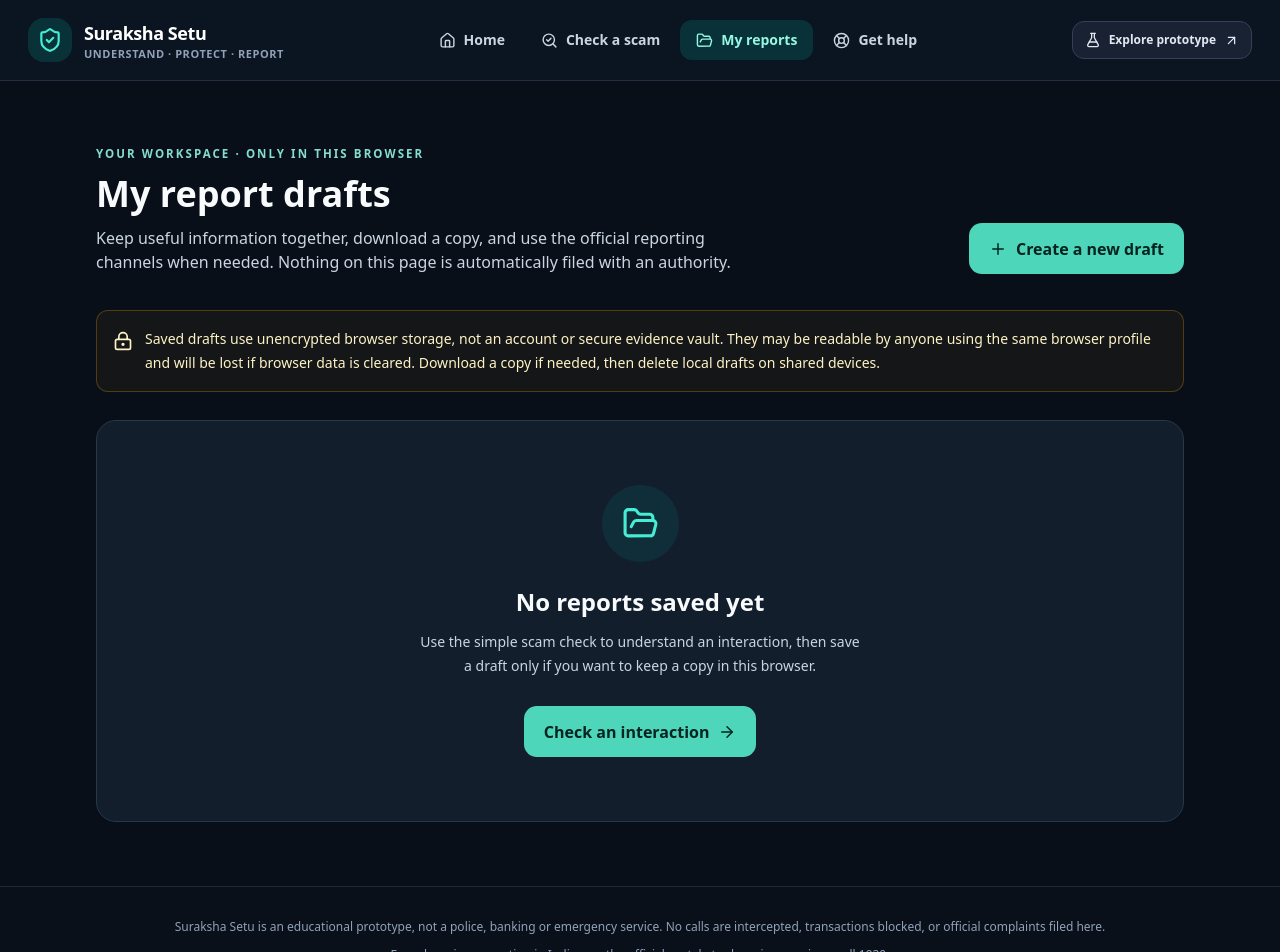
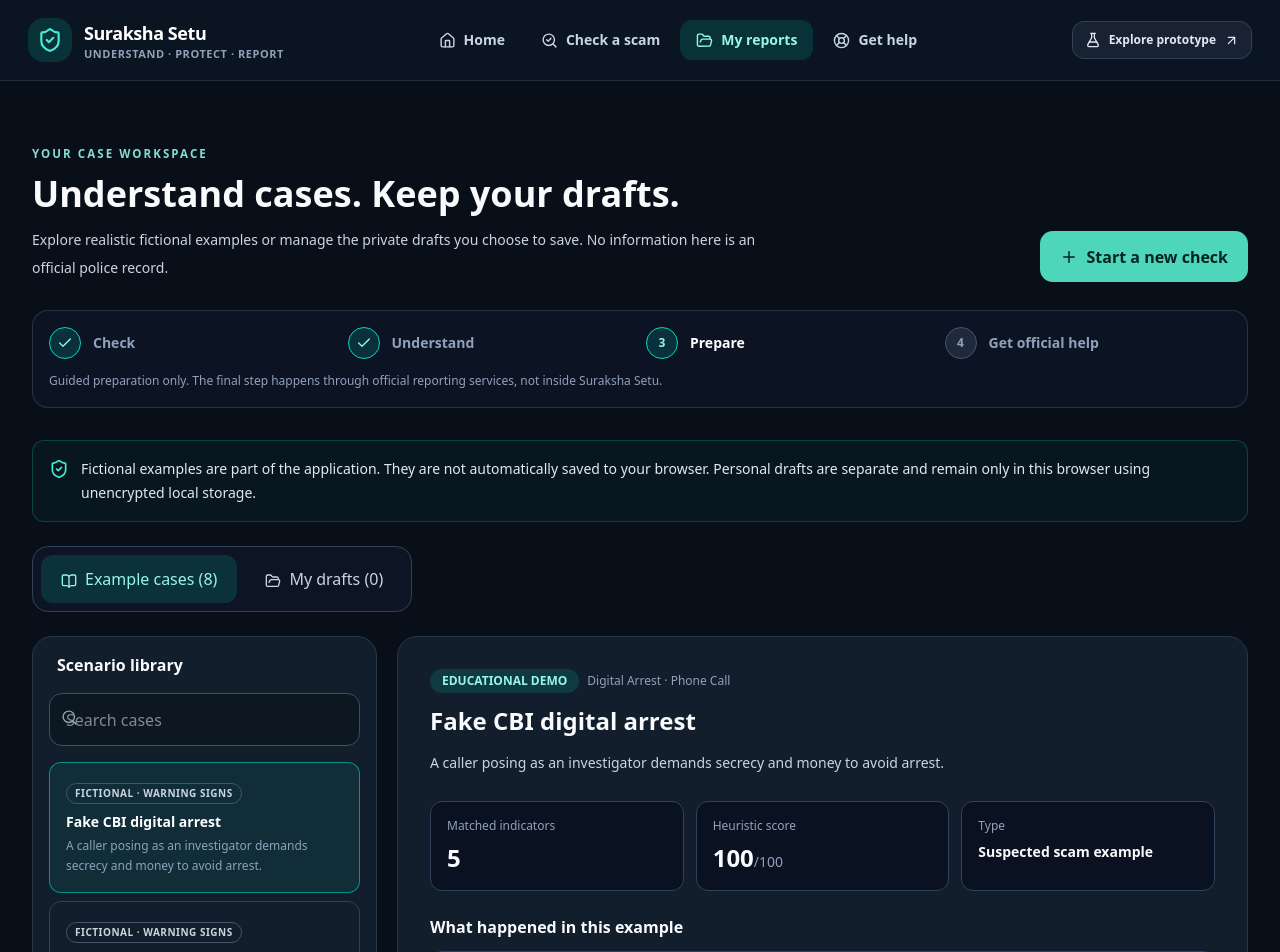
Before and after one commit to aadi-harale/suraksha_setu, a Next.js app in the folder frontend/: page /reports in a window 1280 px wide. Shown: the top 952 px of the page. Built offline with nearby package versions, Linux system fonts and the light colour scheme.

Commit message:
feat: seed case library and implement unified personal case preparation workflow

```diff
--- a/frontend/src/app/reports/page.tsx
+++ b/frontend/src/app/reports/page.tsx
@@ -1,32 +1,118 @@
 'use client';
-import { useEffect, useState } from 'react';
+import { useEffect, useMemo, useState } from 'react';
 import Link from 'next/link';
-import { FolderOpen, FileText, Download, Trash2, ArrowRight, LockKeyhole, ShieldCheck, Plus, AlertTriangle, Search } from 'lucide-react';
-import { clearReports, deleteReport, downloadReport, readReports, type LocalReport } from '@/lib/local-reports';
+import { ArrowRight, BadgeCheck, BookOpen, Check, CircleAlert, ClipboardCheck, Download, ExternalLink, FileText, FolderOpen, LockKeyhole, Plus, Search, ShieldCheck, Trash2 } from 'lucide-react';
+import JourneySteps from '@/components/shared/JourneySteps';
+import { DEMO_CASES, type DemoCase } from '@/lib/demo-cases';
+import { TraceEngine } from '@/lib/trace-engine';
+import { clearReports, deleteReport, downloadReport, markReportStep, readReports, type LocalReport, type CaseMilestone } from '@/lib/local-reports';
+
+type Tab='examples'|'personal';
+function exampleIndicators(s:DemoCase){
+ const engine=new TraceEngine();
+ engine.addEvidence({id:'example',caseId:s.id,text:s.transcript,sourceLabel:'Fictional learning example',recordedAt:'2026-10-01T00:00:00Z'});
+ const assessment=engine.assess(s.id);
+ return {score:assessment.score,stage:assessment.stage,indicators:[...new Set(assessment.signals.map(x=>x.kind))]};
+}
 export default function ReportsPage(){
- const [reports,setReports]=useState<LocalReport[]>([]),[loaded,setLoaded]=useState(false),[query,setQuery]=useState(''),[selected,setSelected]=useState<string|null>(null),[message,setMessage]=useState('');
- useEffect(()=>{setReports(readReports());setLoaded(true);},[]);
- const current=reports.find(x=>x.id===selected)||null;
- const filtered=reports.filter(x=>(x.title+' '+x.channel+' '+x.stage).toLowerCase().includes(query.toLowerCase()));
- function remove(id:string){if(!window.confirm('Delete this local draft from this browser? This cannot be undone.'))return;try{deleteReport(id);setReports(readReports());setSelected(null);setMessage('Local draft deleted.');}catch{setMessage('Could not delete the local draft.');}}
- function clear(){if(!window.confirm('Delete ALL local report drafts from this browser?'))return;try{clearReports();setReports([]);setSelected(null);setMessage('All locally saved drafts cleared.');}catch{setMessage('Could not clear local storage.');}}
- return <div className="mx-auto max-w-6xl px-5 py-10 md:px-8 md:py-16">
-  <header className="mb-9 flex flex-col justify-between gap-5 md:flex-row md:items-end"><div><p className="product-kicker">Your workspace · only in this browser</p><h1 className="mt-3 text-3xl font-extrabold md:text-4xl">My report drafts</h1><p className="mt-3 max-w-2xl text-slate-300">Keep useful information together, download a copy, and use the official reporting channels when needed. Nothing on this page is automatically filed with an authority.</p></div><Link className="product-btn product-btn-primary shrink-0" href="/check"><Plus size={18}/>Create a new draft</Link></header>
-  <div className="mb-7 flex items-start gap-3 rounded-xl border border-amber-400/25 bg-amber-500/5 p-4 text-sm leading-6 text-amber-100"><LockKeyhole size={20} className="mt-1 shrink-0"/>Saved drafts use unencrypted browser storage, not an account or secure evidence vault. They may be readable by anyone using the same browser profile and will be lost if browser data is cleared. Download a copy if needed, then delete local drafts on shared devices.</div>
-  {message&&<p role="status" className="mb-5 rounded-lg border border-slate-700 p-3 text-sm">{message}</p>}
-  {!loaded?<p className="text-slate-400">Loading local drafts…</p>:reports.length===0?<section className="product-panel flex flex-col items-center px-6 py-16 text-center"><span className="rounded-full bg-teal-500/10 p-5 text-teal-300"><FolderOpen size={37}/></span><h2 className="mt-6 text-2xl font-bold">No reports saved yet</h2><p className="mt-3 max-w-md text-sm leading-6 text-slate-300">Use the simple scam check to understand an interaction, then save a draft only if you want to keep a copy in this browser.</p><Link href="/check" className="product-btn product-btn-primary mt-7">Check an interaction<ArrowRight size={18}/></Link></section>:<div className="grid gap-5 lg:grid-cols-[minmax(0,360px)_minmax(0,1fr)]">
-   <section className="product-panel min-w-0 p-4"><div className="flex items-center justify-between gap-3 px-2 pb-3"><h2 className="font-bold">Saved drafts ({reports.length})</h2><button onClick={clear} className="text-xs font-semibold text-rose-300 hover:underline">Clear all</button></div><label htmlFor="report-search" className="sr-only">Search drafts</label><div className="relative"><Search size={16} className="absolute left-3 top-4 text-slate-400"/><input id="report-search" value={query} onChange={e=>setQuery(e.target.value)} className="product-input pl-10" placeholder="Search your drafts"/></div>
-    <div className="mt-4 space-y-2">{filtered.length===0?<p className="p-3 text-sm text-slate-400">No matching drafts.</p>:filtered.map(r=><button key={r.id} onClick={()=>setSelected(r.id)} className={`w-full rounded-xl border p-4 text-left transition-colors ${current?.id===r.id?'border-teal-400/60 bg-teal-400/10':'border-slate-700 bg-slate-950/30 hover:border-slate-500'}`}><span className="block truncate text-sm font-semibold text-white">{r.title}</span><span className="mt-1 block text-xs text-slate-400">{new Date(r.createdAt).toLocaleString('en-IN')} · Local draft</span><span className="mt-2 block text-xs text-teal-200">{r.stage}</span></button>)}</div>
-   </section>
-   <section className="product-panel min-w-0 p-5 md:p-7">{current?<div className="space-y-5">
-    <div className="flex items-start justify-between gap-3"><div><p className="product-kicker">Draft · Not submitted</p><h2 className="mt-2 text-xl font-bold">{current.title}</h2></div><FileText className="shrink-0 text-teal-300"/></div>
-    <dl className="grid grid-cols-2 gap-4 rounded-xl border border-slate-700 p-4 text-sm"><div><dt className="text-slate-400">Source</dt><dd className="mt-1 font-semibold">{current.channel}</dd></div><div><dt className="text-slate-400">Money transferred?</dt><dd className="mt-1 font-semibold capitalize">{current.moneyTransferred}</dd></div><div><dt className="text-slate-400">Indicator score</dt><dd className="mt-1 font-semibold">{current.score}/100 <span className="font-normal text-slate-400">(not a probability)</span></dd></div><div><dt className="text-slate-400">Stage</dt><dd className="mt-1 font-semibold">{current.stage}</dd></div></dl>
-    <div><h3 className="font-semibold">Your notes</h3><p className="mt-2 max-h-44 overflow-y-auto whitespace-pre-wrap break-words rounded-xl bg-slate-950/65 p-4 text-sm text-slate-300">{current.transcript}</p></div>
-    <div><h3 className="font-semibold">Signs identified</h3><p className="mt-2 text-sm text-slate-300">{current.indicators.length?current.indicators.join(' · '):'No configured patterns matched. This is not a safety clearance.'}</p></div>
-    {current.moneyTransferred==='yes'&&<div className="flex gap-3 rounded-xl border border-rose-400/30 bg-rose-500/10 p-4 text-sm text-rose-100"><AlertTriangle size={20} className="shrink-0"/>If money has been transferred, contact your bank and call 1930 immediately. Do not wait to export this draft.</div>}
-    <div className="flex flex-wrap gap-3"><button onClick={()=>downloadReport(current)} className="product-btn product-btn-primary"><Download size={18}/>Download text draft</button><Link className="product-btn product-btn-secondary" href="/help">Official reporting options<ArrowRight size={17}/></Link><button onClick={()=>remove(current.id)} className="product-btn border border-rose-400/40 bg-rose-900/20 text-rose-200 hover:bg-rose-900/40"><Trash2 size={17}/>Delete draft</button></div>
-    <p className="text-xs text-slate-400">Exported information is user-provided and unverified. Official complaint submission is a separate step on cybercrime.gov.in.</p>
-   </div>:<div className="flex min-h-72 flex-col items-center justify-center text-center"><ShieldCheck size={30} className="text-teal-300"/><h2 className="mt-4 font-semibold">Select a draft</h2><p className="mt-2 max-w-sm text-sm leading-6 text-slate-400">Choose a draft on the left to inspect the summary, download it or delete it.</p></div>}</section>
-  </div>}
+ const [tab,setTab]=useState<Tab>('examples');
+ const [reports,setReports]=useState<LocalReport[]>([]);
+ const [loaded,setLoaded]=useState(false);
+ const [selected,setSelected]=useState<string>(DEMO_CASES[0].id);
+ const [query,setQuery]=useState('');
+ const [message,setMessage]=useState('');
+ useEffect(()=>{
+  const drafts=readReports();setReports(drafts);
+  const id=new URLSearchParams(window.location.search).get('case');
+  if(id&&drafts.some(r=>r.id===id)){setTab('personal');setSelected(id);}
+  setLoaded(true);
+ },[]);
+ const filteredExamples=useMemo(()=>DEMO_CASES.filter(s=>(s.title+' '+s.category+' '+s.summary).toLowerCase().includes(query.toLowerCase())),[query]);
+ const filteredDrafts=useMemo(()=>reports.filter(s=>(s.title+' '+s.stage+' '+s.channel).toLowerCase().includes(query.toLowerCase())),[query,reports]);
+ const demo=tab==='examples'?DEMO_CASES.find(x=>x.id===selected)??filteredExamples[0]:undefined;
+ const draft=tab==='personal'?reports.find(x=>x.id===selected)??filteredDrafts[0]:undefined;
+ const assessment=useMemo(()=>demo?exampleIndicators(demo):null,[demo]);
+ function switchTab(next:Tab){setTab(next);setQuery('');setMessage('');setSelected(next==='examples'?DEMO_CASES[0].id:(reports[0]?.id??''));}
+ function refresh(){setReports(readReports());}
+ function step(id:string,milestone:CaseMilestone){
+  try{
+   if(milestone==='reportedByUserAt'&&!window.confirm('Confirm that YOU contacted an official reporting channel outside this application. Suraksha Setu cannot verify or submit the report.'))return;
+   markReportStep(id,milestone);refresh();
+   setMessage(milestone==='reportedByUserAt'?'Your self-reported follow-up is recorded locally. No official acknowledgment has been verified.':'Draft progress saved to this browser.');
+  }catch(e){setMessage(e instanceof Error?e.message:'Could not update local draft.');}
+ }
+ function download(r:LocalReport){
+  try{downloadReport(r);step(r.id,'exportedAt');}catch(e){setMessage(e instanceof Error?e.message:'Export failed.');}
+ }
+ function remove(id:string){
+  if(!window.confirm('Delete this personal draft from this browser? This cannot be undone.'))return;
+  try{deleteReport(id);refresh();setSelected('');setMessage('The personal draft was deleted.');}
+  catch{setMessage('Could not delete this draft.');}
+ }
+ function clear(){
+  if(!window.confirm('Delete ALL your personal drafts from this browser? Fictional example cases will remain available.'))return;
+  try{clearReports();refresh();setSelected('');setMessage('All personal drafts were cleared. Fictional examples are unchanged.');}
+  catch{setMessage('Could not clear saved drafts.');}
+ }
+ const milestones=draft?[
+  {key:'reviewedAt' as CaseMilestone,title:'Review the information',copy:'Check what you wrote and keep original records separately.',done:Boolean(draft.workflow?.reviewedAt)},
+  {key:'exportedAt' as CaseMilestone,title:'Download a copy',copy:'Keep a local text draft that you can reference when reporting.',done:Boolean(draft.workflow?.exportedAt)},
+  {key:'reportedByUserAt' as CaseMilestone,title:'Report through an official channel',copy:'Use cybercrime.gov.in or 1930. Mark this only if you actually contacted them.',done:Boolean(draft.workflow?.reportedByUserAt)}
+ ]:[];
+ return <div className="mx-auto max-w-7xl px-5 py-10 md:px-8 md:py-16">
+  <header className="mb-7 flex flex-col justify-between gap-5 md:flex-row md:items-end">
+   <div><p className="product-kicker">Your case workspace</p><h1 className="mt-3 text-3xl font-extrabold md:text-4xl">Understand cases. Keep your drafts.</h1><p className="mt-3 max-w-3xl text-sm leading-7 text-slate-300">Explore realistic fictional examples or manage the private drafts you choose to save. No information here is an official police record.</p></div>
+   <Link href="/check" className="product-btn product-btn-primary shrink-0"><Plus size={18}/>Start a new check</Link>
+  </header>
+  <JourneySteps current="prepare"/>
+  <div className="mb-6 flex items-start gap-3 rounded-xl border border-teal-400/25 bg-teal-500/5 p-4 text-sm leading-6 text-slate-200"><ShieldCheck size={20} className="mt-0.5 shrink-0 text-teal-300"/>Fictional examples are part of the application. They are not automatically saved to your browser. Personal drafts are separate and remain only in this browser using unencrypted local storage.</div>
+  {message&&<p role="status" className="mb-5 rounded-xl border border-slate-600 bg-slate-900 p-4 text-sm">{message}</p>}
+  <div className="mb-6 inline-flex flex-wrap gap-2 rounded-2xl border border-slate-700 bg-slate-900/70 p-2" role="tablist" aria-label="Case collections">
+   <button role="tab" aria-selected={tab==='examples'} onClick={()=>switchTab('examples')} className={tab==='examples'?'rounded-xl bg-teal-400/15 px-5 py-3 text-sm font-bold text-teal-200':'rounded-xl px-5 py-3 text-sm font-semibold text-slate-300 hover:bg-slate-800'}><BookOpen size={16} className="mr-2 inline"/>Example cases ({DEMO_CASES.length})</button>
+   <button role="tab" aria-selected={tab==='personal'} onClick={()=>switchTab('personal')} className={tab==='personal'?'rounded-xl bg-teal-400/15 px-5 py-3 text-sm font-bold text-teal-200':'rounded-xl px-5 py-3 text-sm font-semibold text-slate-300 hover:bg-slate-800'}><FolderOpen size={16} className="mr-2 inline"/>My drafts ({loaded?reports.length:'…'})</button>
+  </div>
+  <div className="grid gap-5 lg:grid-cols-[minmax(0,345px)_minmax(0,1fr)]">
+   <aside className="product-panel min-w-0 p-4">
+    <div className="mb-4 flex items-center justify-between px-2"><h2 className="font-bold">{tab==='examples'?'Scenario library':'Personal drafts'}</h2>{tab==='personal'&&reports.length>0&&<button onClick={clear} className="text-xs font-semibold text-rose-300 underline">Clear all</button>}</div>
+    <label className="relative block"><span className="sr-only">Search cases</span><Search size={17} className="absolute left-3 top-4 text-slate-400"/><input value={query} onChange={e=>setQuery(e.target.value)} placeholder="Search cases" className="product-input pl-10"/></label>
+    <div className="mt-4 space-y-2">
+     {tab==='examples'&&filteredExamples.map(s=><button key={s.id} onClick={()=>{setSelected(s.id);setMessage('');}} className={selected===s.id?'w-full rounded-xl border border-teal-400/60 bg-teal-500/10 p-4 text-left':'w-full rounded-xl border border-slate-700 p-4 text-left hover:border-slate-500'}>
+      <span className="mb-2 inline-flex rounded-full border border-slate-600 px-2 py-0.5 text-[10px] font-bold uppercase tracking-wider text-slate-300">Fictional · {s.isLegitimate?'comparison':'warning signs'}</span>
+      <span className="block text-sm font-bold text-white">{s.title}</span><span className="mt-1 block text-xs leading-5 text-slate-400">{s.summary}</span>
+     </button>)}
+     {tab==='personal'&&filteredDrafts.map(r=><button key={r.id} onClick={()=>{setSelected(r.id);setMessage('');}} className={selected===r.id?'w-full rounded-xl border border-teal-400/60 bg-teal-500/10 p-4 text-left':'w-full rounded-xl border border-slate-700 p-4 text-left hover:border-slate-500'}>
+      <span className="text-[10px] font-bold uppercase tracking-wider text-slate-400">Personal · saved locally</span><span className="mt-1 block truncate text-sm font-bold">{r.title}</span>
+      <span className="mt-1 block text-xs text-slate-400">{new Date(r.createdAt).toLocaleString('en-IN')}</span>
+     </button>)}
+     {(tab==='examples'?filteredExamples.length===0:filteredDrafts.length===0)&&<p className="px-3 py-5 text-sm text-slate-400">{query?'No cases match your search.':tab==='personal'?'You have not saved any personal cases yet.':'No examples found.'}</p>}
+    </div>
+    {tab==='personal'&&<p className="mt-5 border-t border-slate-700 pt-4 text-xs leading-6 text-slate-400"><LockKeyhole size={14} className="mr-1 inline"/>These drafts are unencrypted and tied to this browser, not to a user account.</p>}
+   </aside>
+   <main className="product-panel min-w-0 p-5 md:p-8">
+    {tab==='examples'&&demo&&assessment&&<div className="space-y-6">
+     <header><div className="mb-3 flex flex-wrap items-center gap-2"><span className="rounded-full bg-teal-400/15 px-3 py-1 text-xs font-bold text-teal-200">EDUCATIONAL DEMO</span><span className="text-xs capitalize text-slate-400">{demo.category} · {demo.channel}</span></div><h2 className="text-2xl font-bold">{demo.title}</h2><p className="mt-3 text-sm leading-7 text-slate-300">{demo.summary}</p></header>
+     <div className="grid gap-3 sm:grid-cols-3">
+      <div className="rounded-xl border border-slate-700 bg-slate-950/50 p-4"><p className="text-xs text-slate-400">Matched indicators</p><p className="mt-2 text-2xl font-bold">{assessment.indicators.length}</p></div>
+      <div className="rounded-xl border border-slate-700 bg-slate-950/50 p-4"><p className="text-xs text-slate-400">Heuristic score</p><p className="mt-2 text-2xl font-bold">{assessment.score}<span className="text-sm font-normal text-slate-400">/100</span></p></div>
+      <div className="rounded-xl border border-slate-700 bg-slate-950/50 p-4"><p className="text-xs text-slate-400">Type</p><p className="mt-2 text-sm font-bold">{demo.isLegitimate?'Legitimate comparison':'Suspected scam example'}</p></div>
+     </div>
+     <div><h3 className="font-bold">What happened in this example</h3><p className="mt-3 max-h-56 overflow-y-auto whitespace-pre-wrap rounded-xl border border-slate-700 bg-slate-950/50 p-4 text-sm leading-7 text-slate-300">{demo.transcript}</p></div>
+     <div className="rounded-xl border border-teal-400/25 bg-teal-500/5 p-5"><h3 className="font-bold">What to learn from this case</h3><p className="mt-2 text-sm leading-7 text-slate-200">{demo.teachingPoint}</p><p className="mt-2 text-xs text-slate-400">No rule-based score proves a caller is genuine or fraudulent. Results shown here are derived from the current rule engine, not historical convictions.</p></div>
+     <Link href={'/check?example='+encodeURIComponent(demo.id)} className="product-btn product-btn-primary">Run this example through the checker<ArrowRight size={18}/></Link>
+    </div>}
+    {tab==='personal'&&!loaded&&<p className="text-slate-400">Loading your browser drafts…</p>}
+    {tab==='personal'&&loaded&&!draft&&<div className="flex min-h-72 flex-col items-center justify-center text-center"><FolderOpen size={38} className="text-teal-300"/><h2 className="mt-4 text-xl font-bold">No personal case selected</h2><p className="mt-3 max-w-md text-sm leading-6 text-slate-300">Start with the checker, review its guidance, and choose to save a draft. Your fictional examples stay in the separate tab.</p><Link href="/check" className="product-btn product-btn-primary mt-6">Start a new check<ArrowRight size={17}/></Link></div>}
+    {tab==='personal'&&draft&&<div className="space-y-6">
+     <header><p className="product-kicker">Your local case · no official filing</p><h2 className="mt-2 text-2xl font-bold">{draft.title}</h2><p className="mt-2 text-sm text-slate-400">Saved {new Date(draft.createdAt).toLocaleString('en-IN')} · {draft.channel}</p></header>
+     <div className="grid gap-3 sm:grid-cols-3"><div className="rounded-xl border border-slate-700 p-4"><p className="text-xs text-slate-400">Risk indicator score</p><p className="mt-2 text-2xl font-bold">{draft.score}<span className="text-sm text-slate-400">/100</span></p></div><div className="rounded-xl border border-slate-700 p-4"><p className="text-xs text-slate-400">Money transferred?</p><p className="mt-2 text-lg font-bold capitalize">{draft.moneyTransferred}</p></div><div className="rounded-xl border border-slate-700 p-4"><p className="text-xs text-slate-400">Prepared steps</p><p className="mt-2 text-2xl font-bold">{milestones.filter(m=>m.done).length}<span className="text-sm text-slate-400">/3</span></p></div></div>
+     {draft.moneyTransferred==='yes'&&<p className="rounded-xl border border-rose-400/35 bg-rose-500/10 p-4 text-sm leading-6 text-rose-100"><CircleAlert size={17} className="mr-2 inline"/>Money sent? Contact your bank and call <a href="tel:1930" className="font-bold underline">1930</a> now. Do not wait to finish the steps below.</p>}
+     <section><h3 className="mb-3 font-bold">Your case preparation checklist</h3><ol className="space-y-3">{milestones.map((m,i)=><li key={m.key} className="flex flex-col gap-3 rounded-xl border border-slate-700 p-4 sm:flex-row sm:items-center"><span className={m.done?'flex h-9 w-9 shrink-0 items-center justify-center rounded-full bg-teal-500/15 text-teal-300':'flex h-9 w-9 shrink-0 items-center justify-center rounded-full bg-slate-800 text-slate-300'}>{m.done?<Check size={18}/>:i+1}</span><div className="min-w-0 flex-1"><p className="font-semibold">{m.title}</p><p className="mt-1 text-xs leading-5 text-slate-400">{m.copy}</p></div>{m.done?<span className="text-xs font-bold text-teal-200">Marked complete</span>:m.key==='exportedAt'?<button onClick={()=>download(draft)} className="product-btn product-btn-secondary text-xs"><Download size={15}/>Download copy</button>:<button onClick={()=>step(draft.id,m.key)} className="product-btn product-btn-secondary text-xs"><ClipboardCheck size={15}/>Mark done</button>}</li>)}</ol></section>
+     <div><h3 className="font-bold">Description provided</h3><p className="mt-3 max-h-56 overflow-y-auto whitespace-pre-wrap break-words rounded-xl border border-slate-700 bg-slate-950/50 p-4 text-sm leading-7 text-slate-300">{draft.transcript}</p></div>
+     <div className="rounded-xl border border-slate-700 p-5"><h3 className="font-bold">Signs detected</h3><p className="mt-2 text-sm text-slate-300">{draft.indicators.length?draft.indicators.join(' · '):'No configured signals matched. This does not verify the contact.'}</p><p className="mt-4 text-sm leading-6 text-slate-300">{draft.guidance}</p></div>
+     {draft.workflow?.reportedByUserAt&&<p className="rounded-xl border border-amber-500/35 bg-amber-500/10 p-4 text-sm text-amber-100">You marked this case as reported externally. This is self-declared only. Suraksha Setu has not filed or verified any complaint.</p>}
+     <div className="flex flex-wrap gap-3"><button onClick={()=>download(draft)} className="product-btn product-btn-primary"><Download size={17}/>Download draft</button><a href="https://cybercrime.gov.in/" target="_blank" rel="noopener noreferrer" className="product-btn product-btn-secondary"><ExternalLink size={17}/>Official reporting portal</a><button onClick={()=>remove(draft.id)} className="product-btn border border-rose-400/40 bg-rose-500/10 text-rose-200"><Trash2 size={17}/>Delete</button></div>
+    </div>}
+   </main>
+  </div>
  </div>;
 }
```
